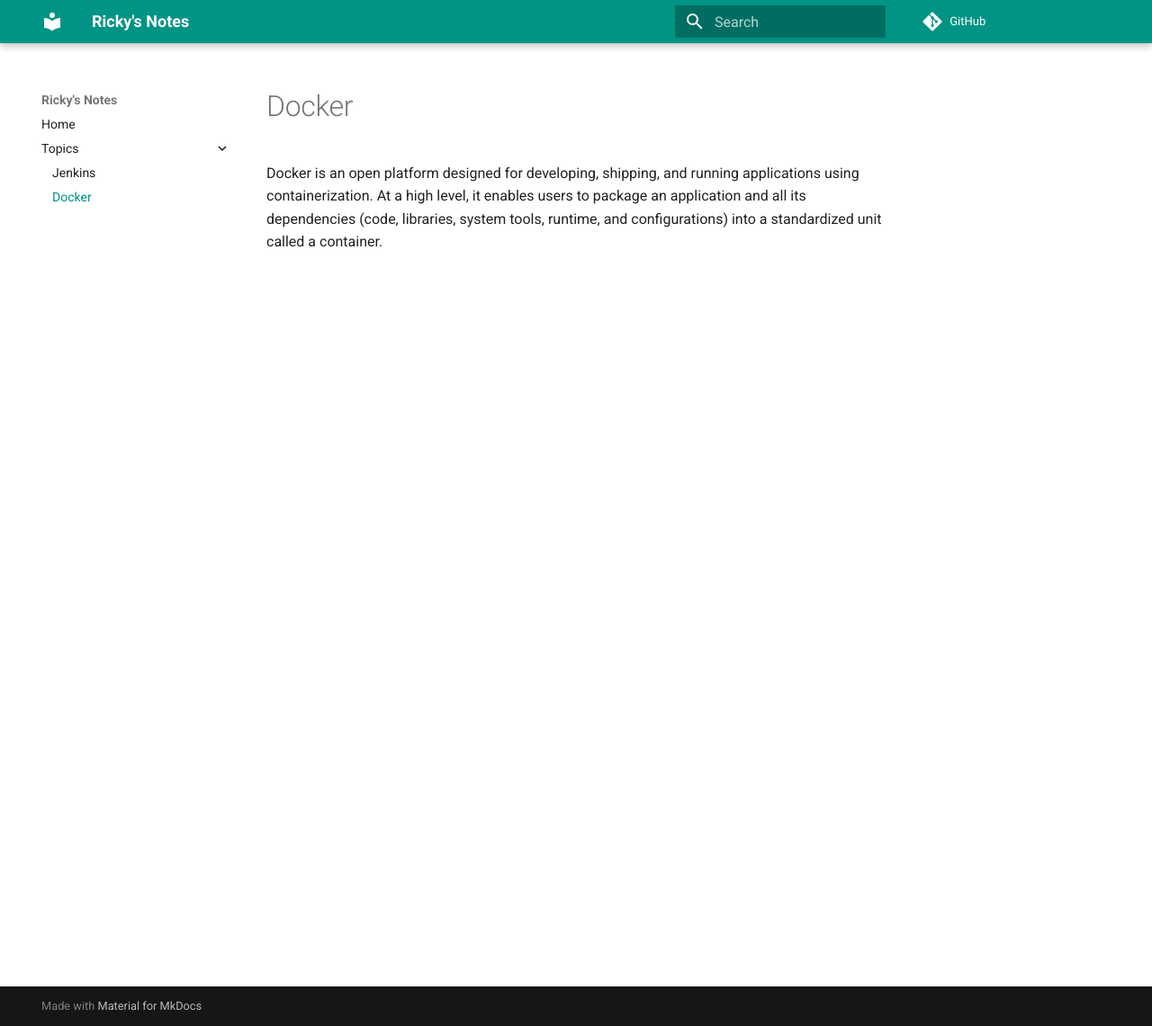
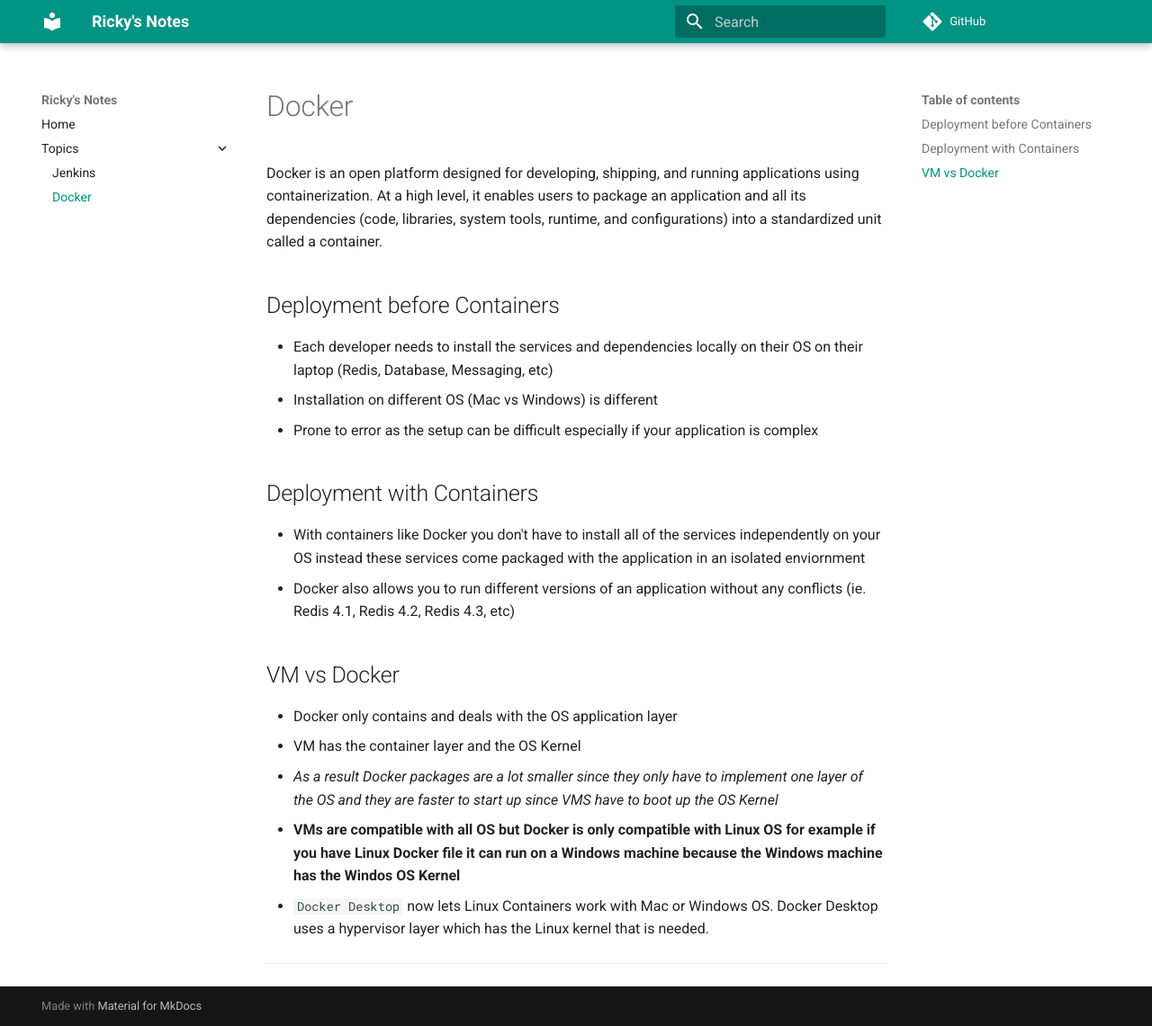
Before and after one commit to riczaman/notes-repo, an MkDocs documentation site: the page built from docs/topics/docker.md, in a window 1280 px wide and 1141 px high. Shown: the whole window at 90% size. Built offline with MkDocs 1.6.1 and Material for MkDocs 9.7.7, drawn with Linux system fonts in a browser that asks for light colours; comment, search, counter and statistics services are not loaded.

Commit message:
finished Docker intro

```diff
--- a/docs/topics/docker.md
+++ b/docs/topics/docker.md
@@ -1 +1,19 @@
 Docker is an open platform designed for developing, shipping, and running applications using containerization. At a high level, it enables users to package an application and all its dependencies (code, libraries, system tools, runtime, and configurations) into a standardized unit called a container.
+
+## Deployment before Containers
+- Each developer needs to install the services and dependencies locally on their OS on their laptop (Redis, Database, Messaging, etc)
+- Installation on different OS (Mac vs Windows) is different
+- Prone to error as the setup can be difficult especially if your application is complex
+
+## Deployment with Containers
+- With containers like Docker you don't have to install all of the services independently on your OS instead these services come packaged with the application in an isolated enviornment
+- Docker also allows you to run different versions of an application without any conflicts (ie. Redis 4.1, Redis 4.2, Redis 4.3, etc)
+
+## VM vs Docker
+- Docker only contains and deals with the OS application layer
+- VM has the container layer and the OS Kernel
+- *As a result Docker packages are a lot smaller since they only have to implement one layer of the OS and they are faster to start up since VMS have to boot up the OS Kernel*
+- **VMs are compatible with all OS but Docker is only compatible with Linux OS for example if you have Linux Docker file it can run on a Windows machine because the Windows machine has the Windos OS Kernel**
+- `Docker Desktop` now lets Linux Containers work with Mac or Windows OS. Docker Desktop uses a hypervisor layer which has the Linux kernel that is needed.
+
+---
```
